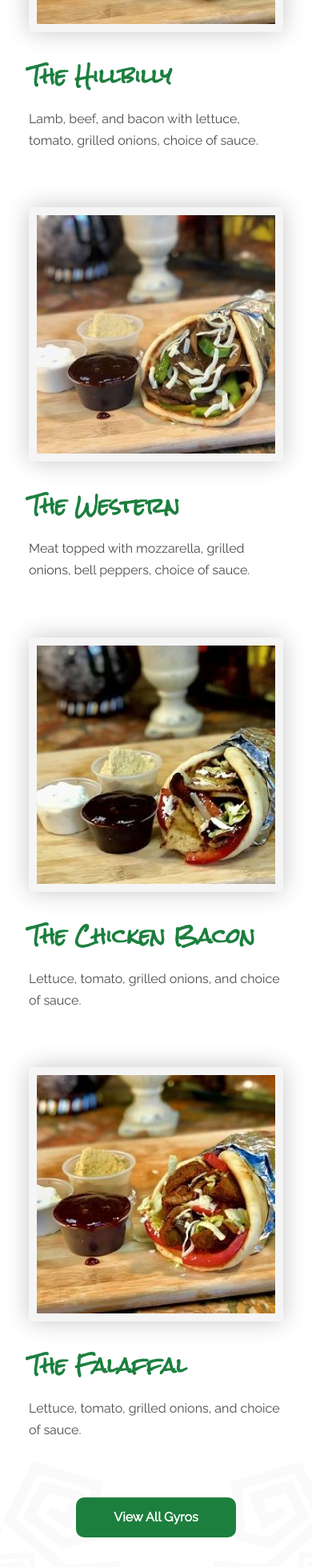
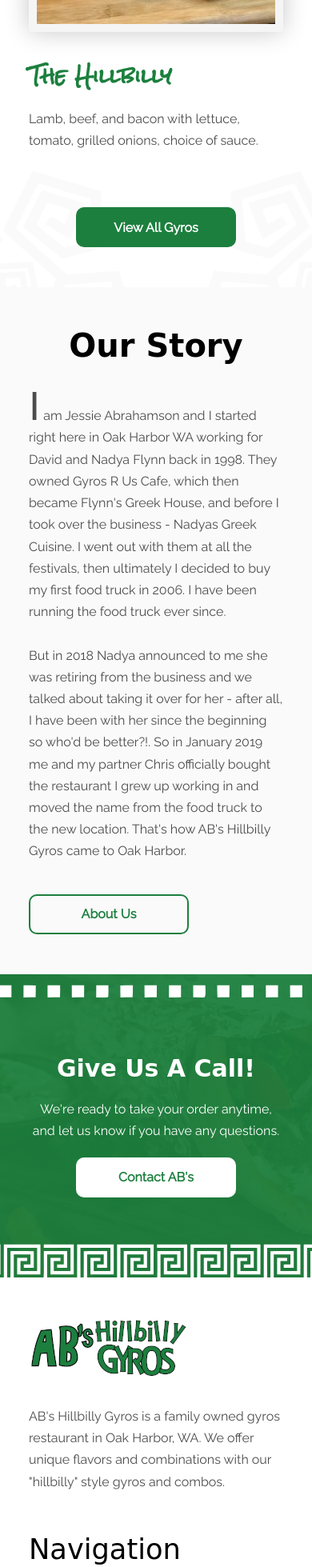
Before and after one commit to OakHarbor/Hillbilly-gyros, a plain HTML site: page index.html in a window 390 px wide. Shown: the part 3530-5489 px from the top of the page at 80% size. Drawn offline with nearby package versions, Linux system fonts and the light colour scheme; a web font is replaced by a local one.

Commit message:
removed 3 gyris from mobile to optimze

```diff
--- a/css/style.css
+++ b/css/style.css
@@ -408,6 +408,10 @@
     margin: auto !important;
 }
 
+.mobile-remove {
+    display: none;
+}
+
 /*-- -------------------------- -->
 <---          OUR STORY         -->
 <--- -------------------------- -*/
@@ -618,6 +622,10 @@
     <---           LANDING          -->
     <--- -------------------------- -*/
 
+    .mobile-remove {
+        display: block;
+    }
+
     #hero {
         background-attachment: fixed;
     }
--- a/index.html
+++ b/index.html
@@ -171,19 +171,19 @@
                 </p>
                 <img src="/images/hillbilly-gyro.jpeg" alt="hillbilly gyro">
             </div>
-            <div class="gyro-item">
+            <div class="gyro-item mobile-remove">
                 <h3>The Western</h3>
                 <p>Meat topped with mozzarella, grilled onions, bell peppers, choice of sauce.
                 </p>
                 <img src="/images/western.jpeg" alt="western gyro">
             </div>
-            <div class="gyro-item">
+            <div class="gyro-item mobile-remove">
                 <h3>The Chicken Bacon</h3>
                 <p>Lettuce, tomato, grilled onions, and choice of sauce.
                 </p>
                 <img src="/images/chicken.jpeg" alt="chicken bacon gyro">
             </div>
-            <div class="gyro-item">
+            <div class="gyro-item mobile-remove">
                 <h3>The Falaffal</h3>
                 <p>Lettuce, tomato, grilled onions, and choice of sauce.
                 </p>
```
